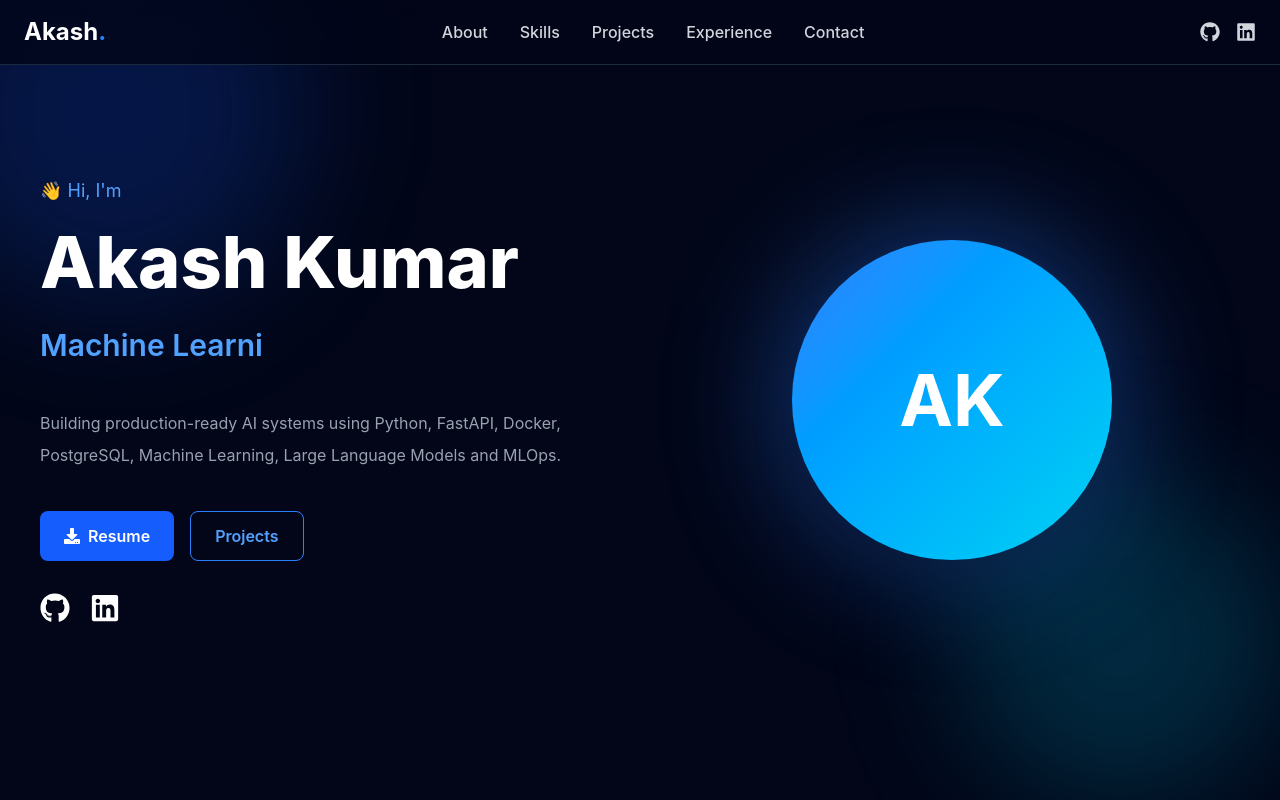
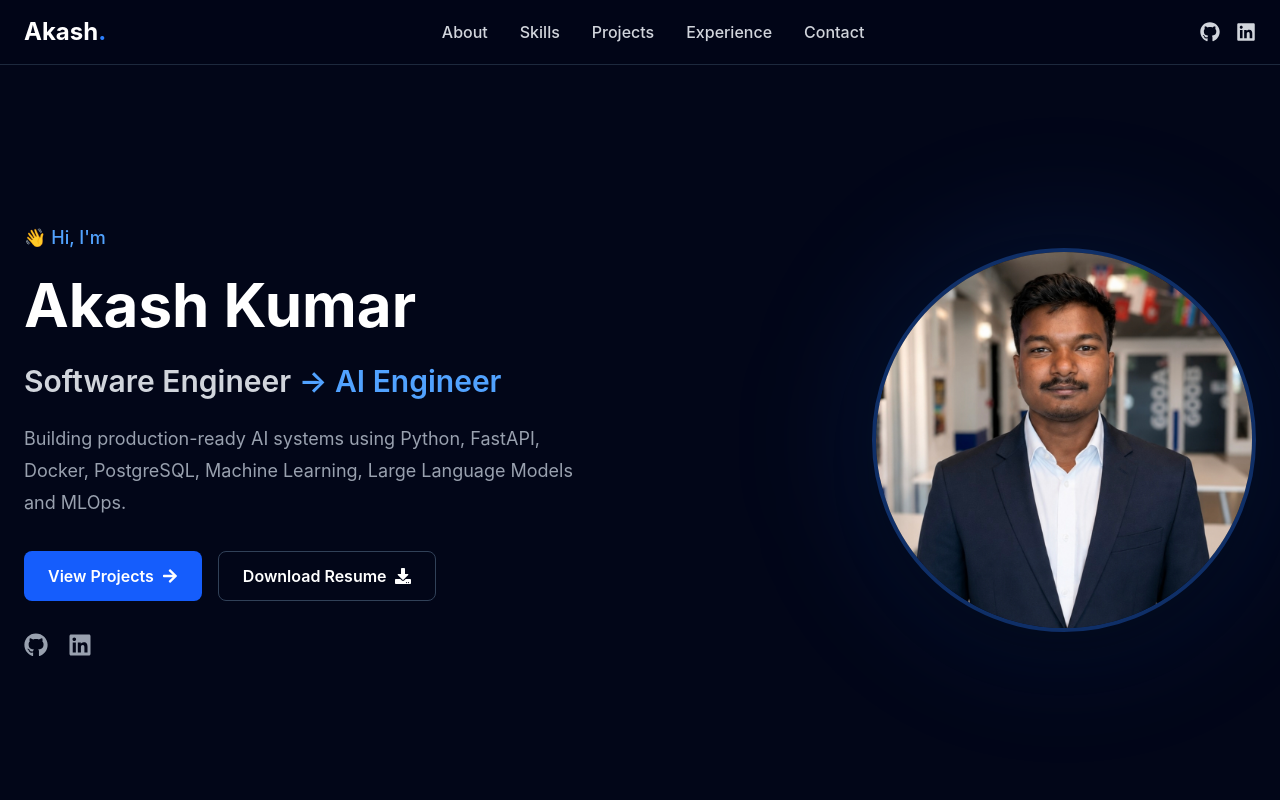
Before and after one commit to Shakya-2001/portfolio, a React app: page / in a window 1280 px wide. Shown: the top 800 px of the page. Built offline with nearby package versions, Linux system fonts and the light colour scheme; the HTML template or start-up script is replaced by a standard one.

Commit message:
updated project section

```diff
--- a/src/components/Hero.jsx
+++ b/src/components/Hero.jsx
@@ -1,67 +1,84 @@
 import { motion } from "framer-motion";
-import { TypeAnimation } from "react-type-animation";
-import { FaGithub, FaLinkedin, FaDownload } from "react-icons/fa";
+import {
+  FaGithub,
+  FaLinkedin,
+  FaArrowRight,
+  FaDownload,
+} from "react-icons/fa";
+
 import heroData from "../data/heroData";
+import profileImage from "../assets/profile.jpeg";
 
 const Hero = () => {
   return (
-    <section className="min-h-screen bg-slate-950 text-white flex items-center relative overflow-hidden">
+    <section
+      id="home"
+      className="min-h-screen flex items-center bg-slate-950 text-white pt-20"
+    >
+      <div className="max-w-7xl mx-auto px-6 w-full">
 
-      {/* Background Glow */}
-      <div className="absolute w-96 h-96 bg-blue-600/20 rounded-full blur-3xl -top-20 -left-20"></div>
-      <div className="absolute w-80 h-80 bg-cyan-500/20 rounded-full blur-3xl bottom-0 right-0"></div>
+        <div className="grid lg:grid-cols-2 gap-16 items-center">
 
-      <div className="max-w-7xl mx-auto px-6 grid md:grid-cols-2 gap-12 items-center relative z-10">
-
-        {/* LEFT */}
+          {/* LEFT SIDE */}
           <motion.div
-          initial={{ opacity: 0, x: -60 }}
+            initial={{ opacity: 0, x: -40 }}
             animate={{ opacity: 1, x: 0 }}
-          transition={{ duration: 0.8 }}
+            transition={{ duration: 0.7 }}
           >
-          <p className="text-blue-400 text-lg mb-3">
+            {/* Greeting */}
+            <p className="text-blue-400 text-lg font-medium mb-4">
               {heroData.greeting}
             </p>
 
-          <h1 className="text-5xl md:text-7xl font-extrabold leading-tight">
+            {/* Name */}
+            <h1 className="text-5xl md:text-6xl font-bold leading-tight">
               {heroData.name}
             </h1>
 
-          <div className="text-2xl md:text-3xl text-blue-400 font-semibold mt-5 h-12">
-            <TypeAnimation
-              sequence={[
-                ...heroData.roles.flatMap((role) => [role, 2000]),
-              ]}
-              wrapper="span"
-              speed={50}
-              repeat={Infinity}
-            />
+            {/* Roles */}
+            <div className="mt-5 text-2xl md:text-3xl font-semibold">
+              <span className="text-gray-300">
+                Software Engineer
+              </span>
+
+              <span className="text-blue-400"> → AI Engineer</span>
             </div>
 
-          <p className="text-gray-400 mt-8 leading-8 max-w-xl">
+            {/* Description */}
+            <p className="mt-6 text-gray-400 text-lg leading-8 max-w-2xl">
               {heroData.description}
             </p>
 
-          <div className="flex flex-wrap gap-4 mt-10">
+            {/* Buttons */}
+            <div className="flex flex-wrap gap-4 mt-8">
 
-            <button className="flex items-center gap-2 bg-blue-600 hover:bg-blue-700 transition px-6 py-3 rounded-lg font-semibold">
+              <a
+                href="#projects"
+                className="inline-flex items-center gap-2 px-6 py-3 bg-blue-600 hover:bg-blue-500 rounded-lg font-semibold transition"
+              >
+                View Projects
+                <FaArrowRight />
+              </a>
+
+              <a
+                href={heroData.resume}
+                className="inline-flex items-center gap-2 px-6 py-3 border border-slate-700 hover:border-blue-500 rounded-lg font-semibold transition"
+              >
+                Download Resume
                 <FaDownload />
-              Resume
-            </button>
-
-            <button className="border border-blue-500 text-blue-400 hover:bg-blue-500 hover:text-white transition px-6 py-3 rounded-lg font-semibold">
-              Projects
-            </button>
+              </a>
 
             </div>
 
-          <div className="flex gap-5 mt-8 text-3xl">
+            {/* Social Links */}
+            <div className="flex gap-5 mt-8">
 
               <a
                 href={heroData.github}
                 target="_blank"
                 rel="noreferrer"
-              className="hover:text-blue-400 transition"
+                className="text-gray-400 hover:text-blue-400 text-2xl transition"
+                aria-label="GitHub"
               >
                 <FaGithub />
               </a>
@@ -70,7 +87,8 @@ const Hero = () => {
                 href={heroData.linkedin}
                 target="_blank"
                 rel="noreferrer"
-              className="hover:text-blue-400 transition"
+                className="text-gray-400 hover:text-blue-400 text-2xl transition"
+                aria-label="LinkedIn"
               >
                 <FaLinkedin />
               </a>
@@ -78,25 +96,33 @@ const Hero = () => {
             </div>
           </motion.div>
 
-        {/* RIGHT */}
+
+          {/* RIGHT SIDE */}
           <motion.div
-          initial={{ opacity: 0, x: 60 }}
+            initial={{ opacity: 0, x: 40 }}
             animate={{ opacity: 1, x: 0 }}
-          transition={{ duration: 0.8 }}
-          className="flex justify-center"
+            transition={{ duration: 0.8, delay: 0.2 }}
+            className="flex justify-center lg:justify-end"
           >
             <div className="relative">
 
-            <div className="absolute inset-0 rounded-full bg-blue-500 blur-3xl opacity-40 animate-pulse"></div>
+              {/* Glow */}
+              <div className="absolute -inset-4 bg-blue-500/10 rounded-full blur-3xl" />
 
-            <div className="relative w-80 h-80 rounded-full bg-gradient-to-br from-blue-500 to-cyan-400 flex items-center justify-center text-7xl font-bold shadow-2xl">
-              AK
+              {/* Image Container */}
+              <div className="relative w-72 h-72 md:w-96 md:h-96 rounded-full overflow-hidden border-4 border-blue-500/30 shadow-2xl">
+                <img
+                  src={profileImage}
+                  alt="Akash Kumar"
+                  className="w-full h-full object-cover"
+                />
               </div>
 
             </div>
           </motion.div>
 
         </div>
+      </div>
     </section>
   );
 };
--- a/src/components/ProjectCard.jsx
+++ b/src/components/ProjectCard.jsx
@@ -4,20 +4,22 @@ const ProjectCard = ({ project }) => {
   return (
     <div className="bg-slate-800 rounded-2xl border border-slate-700 overflow-hidden hover:-translate-y-2 hover:border-blue-500 hover:shadow-xl hover:shadow-blue-500/10 transition-all duration-300">
 
-      {/* Image Placeholder */}
-      <div className="relative h-52 bg-slate-700 flex items-center justify-center">
+      {/* Project Image */}
+      <div className="relative h-56 bg-slate-700 overflow-hidden">
 
-            {project.featured && (
-                <span className="absolute top-4 right-4 bg-blue-600 text-white text-xs font-semibold px-3 py-1 rounded-full">
-                    Featured
-                </span>
-            )}
+        {project.featured && (
+          <span className="absolute top-4 right-4 z-10 bg-blue-600 text-white text-xs font-semibold px-3 py-1 rounded-full">
+            Featured
+          </span>
+        )}
 
-            <span className="text-gray-400">
-                Screenshot Coming Soon
-            </span>
+        <img
+          src={project.image}
+          alt={`${project.title} screenshot`}
+          className="w-full h-full object-cover transition-transform duration-500 hover:scale-105"
+        />
 
-       </div>
+      </div>
 
       {/* Content */}
       <div className="p-6">
--- a/src/data/heroData.js
+++ b/src/data/heroData.js
@@ -17,7 +17,7 @@ const heroData = {
 
   github: "https://github.com/Shakya-2001",
 
-  linkedin: "www.linkedin.com/in/akash-kumar-117a39202",
+  linkedin: "https://www.linkedin.com/in/akash-kumar-117a39202",
 };
 
 export default heroData;
--- a/src/data/projectsData.js
+++ b/src/data/projectsData.js
@@ -1,3 +1,8 @@
+import meetingAssistantImage from "../assets/projects/meeting-assistent.png";
+import dspPipelineImage from "../assets/projects/dsp-pipeline.png";
+import bikeSharingImage from "../assets/projects/bike-sharing.png";
+import statisticalLearningImage from "../assets/projects/statistical-learning.png";
+
 const projectsData = [
   {
     id: 1,
@@ -12,6 +17,7 @@ const projectsData = [
       "Docker",
       "PostgreSQL",
     ],
+    image: meetingAssistantImage,
     github: "#",
     demo: "#",
     featured: true,
@@ -29,6 +35,7 @@ const projectsData = [
       "Airflow",
       "Streamlit",
     ],
+    image: dspPipelineImage,
     github: "#",
     demo: "#",
     featured: true,
@@ -45,6 +52,7 @@ const projectsData = [
       "Pandas",
       "Matplotlib",
     ],
+    image: bikeSharingImage,
     github: "#",
     demo: "#",
     featured: false,
@@ -60,6 +68,7 @@ const projectsData = [
       "NumPy",
       "Scikit-learn",
     ],
+    image: statisticalLearningImage,
     github: "#",
     demo: "#",
     featured: false,
```
Lines whose indentation alone changed are shown as unchanged.
